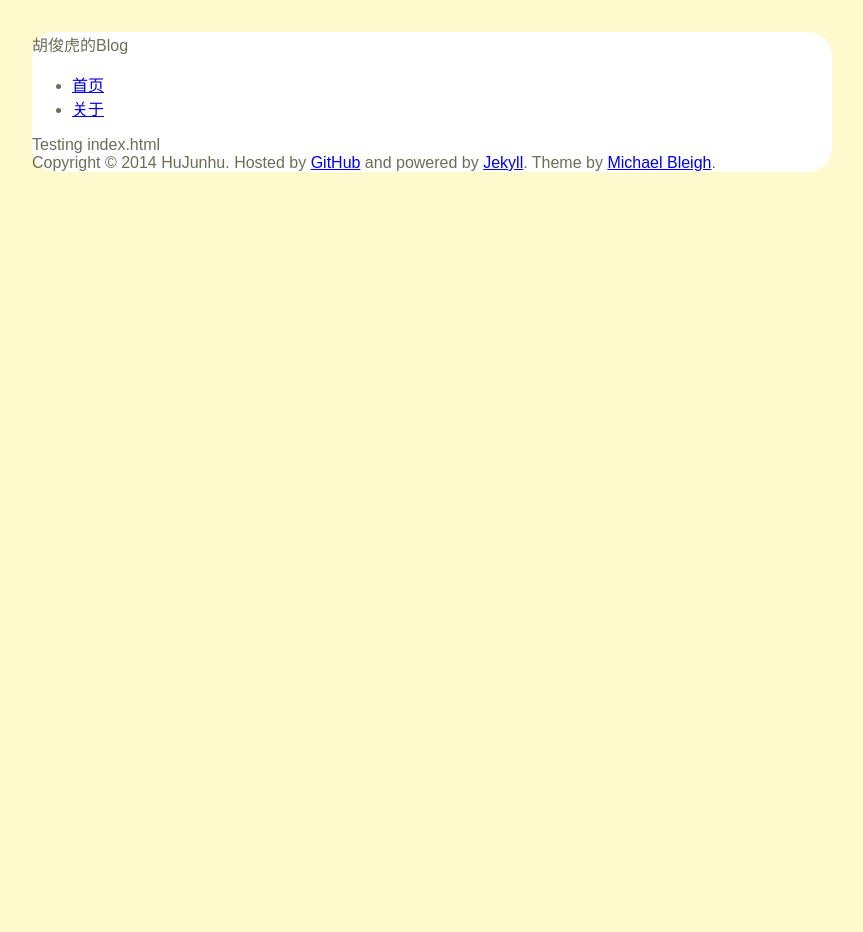
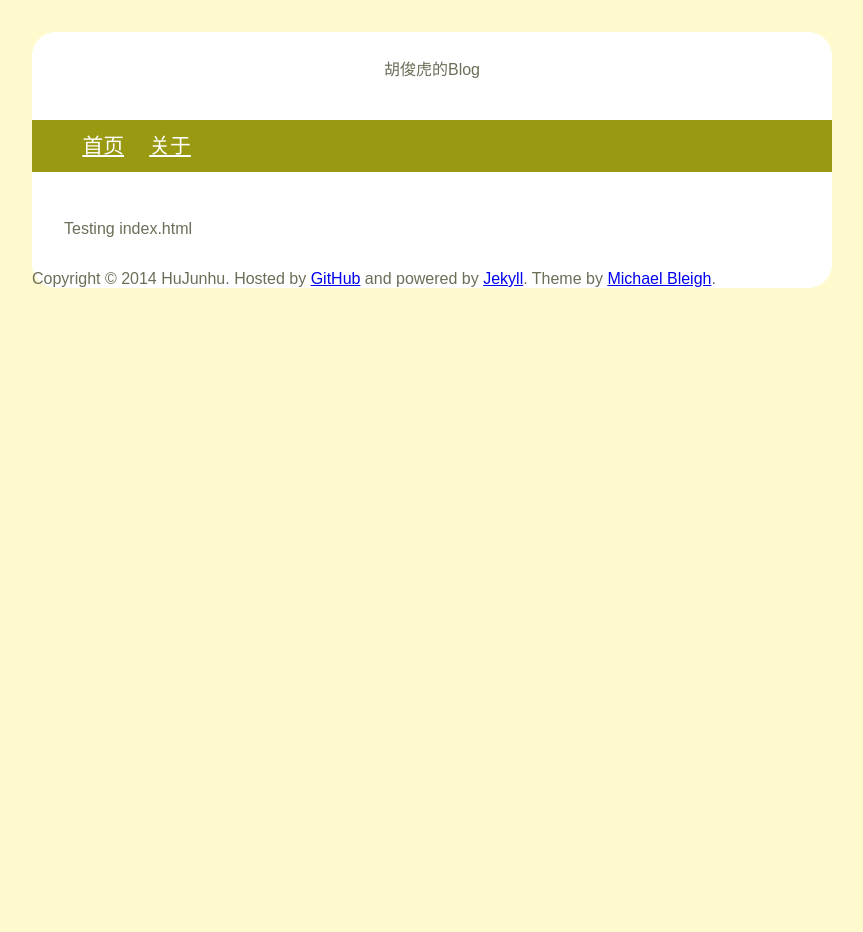
Before and after one commit to hujunhu/hujunhu.github.io, a Jekyll site: the page built from index.html, in a window 1280 px wide. Shown: the whole page, without its empty margins (208-1071 px from the left). Built offline with Jekyll 4.4.1, drawn with Linux system fonts in a browser that asks for light colours.

Commit message:
css updated

```diff
--- a/css/all.css
+++ b/css/all.css
@@ -14,3 +14,35 @@
   background: #FFF;
   border-radius: 1.5em;
 }
+
+#header {
+  text-align: center;
+  padding: 1.5em;
+  border-top-left-radius: 1em;
+  border-top-right-radius: 1em;
+  backgroud: #988745;
+}
+
+#header h1 {
+  font-size: 4em;
+  color: #FFF;
+}
+
+#menu {
+  background: #999912;
+}
+
+#menu ul li {
+  display: inline;
+}
+
+#menu ul li a {
+  color: white;
+  font-size: 1.3em;
+  padding: 0 0.5em;
+  line-height: 2.5em;
+}
+
+#content {
+  padding: 2em;
+}
```
